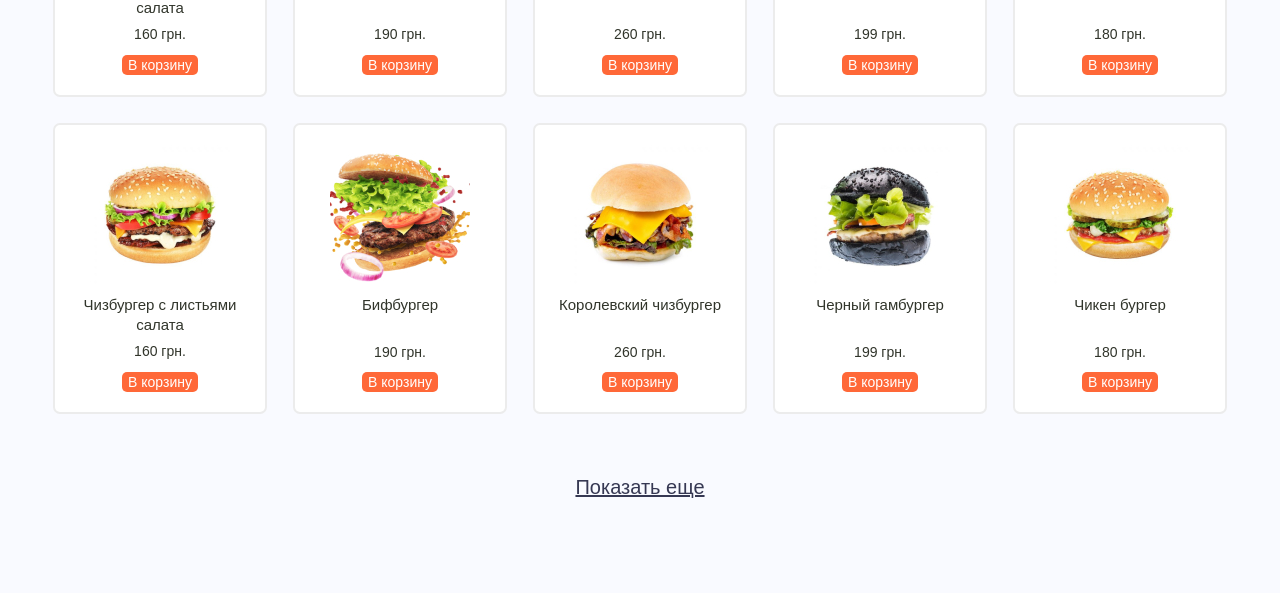
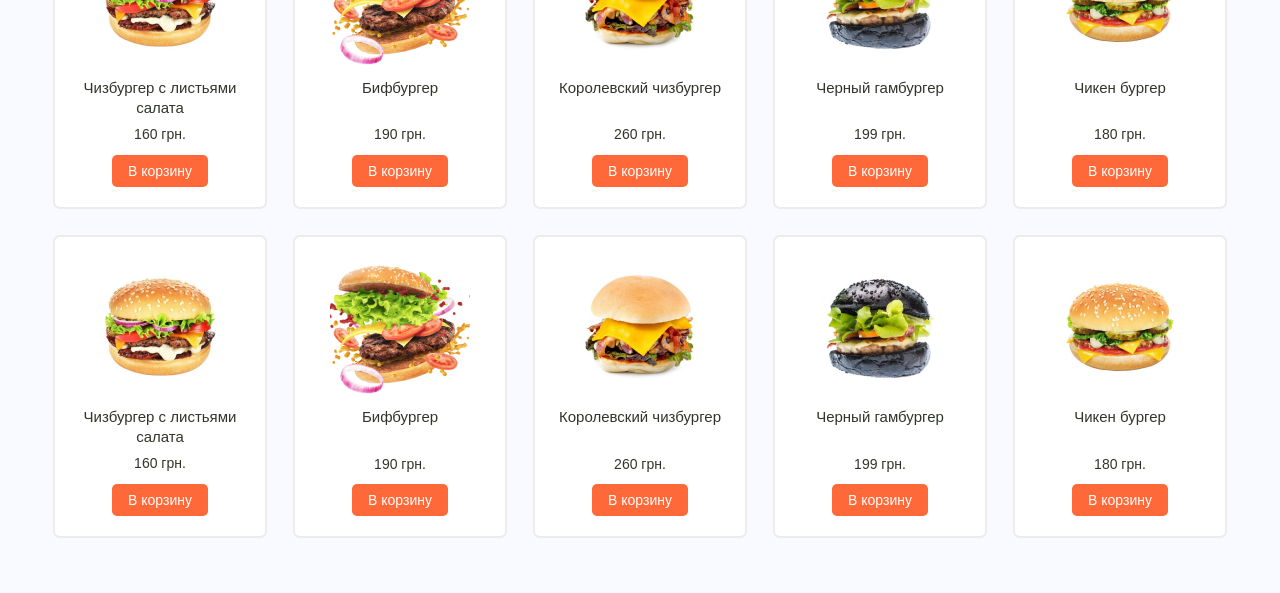
Before and after one commit to magpie90/food, a website: page app/index.html in a window 1280 px wide. Shown: the part 1258-1851 px from the top of the page. Drawn offline with nearby package versions, Linux system fonts and the light colour scheme; files that its build step writes are made by us from their sources.

Commit message:
some fix

```diff
--- a/app/index.html
+++ b/app/index.html
@@ -69,7 +69,7 @@
 
                 </div>
               </div>
-              <div class="hero__guy" style="background-image:url(images/ScooterGuy.png);"></div>
+              <div class="hero__guy" style="background-image:url(images/ScooterGuy.svg);"></div>
             </div>
           </div>
         </section>
@@ -243,7 +243,7 @@
                     </a>
                   </header>
                   <span class="product-card__price">160 грн.</span>
-                  <button class="button">
+                  <button class="button product-card__button">
                     В корзину</button>
                 </article>
               </li>
@@ -257,7 +257,7 @@
                     </a>
                   </header>
                   <span class="product-card__price">190 грн.</span>
-                  <button class="button">
+                  <button class="button product-card__button">
                     В корзину</button>
                 </article>
               </li>
@@ -271,7 +271,7 @@
                     </a>
                   </header>
                   <span class="product-card__price">260 грн.</span>
-                  <button class="button">
+                  <button class="button product-card__button">
                     В корзину</button>
                 </article>
               </li>
@@ -285,7 +285,7 @@
                     </a>
                   </header>
                   <span class="product-card__price">199 грн.</span>
-                  <button class="button">
+                  <button class="button product-card__button">
                     В корзину</button>
                 </article>
               </li>
@@ -299,7 +299,7 @@
                     </a>
                   </header>
                   <span class="product-card__price">180 грн.</span>
-                  <button class="button">
+                  <button class="button product-card__button">
                     В корзину</button>
                 </article>
               </li>
@@ -313,7 +313,7 @@
                     </a>
                   </header>
                   <span class="product-card__price">160 грн.</span>
-                  <button class="button">
+                  <button class="button product-card__button">
                     В корзину</button>
                 </article>
               </li>
@@ -327,7 +327,7 @@
                     </a>
                   </header>
                   <span class="product-card__price">190 грн.</span>
-                  <button class="button">
+                  <button class="button product-card__button">
                     В корзину</button>
                 </article>
               </li>
@@ -341,7 +341,7 @@
                     </a>
                   </header>
                   <span class="product-card__price">260 грн.</span>
-                  <button class="button">
+                  <button class="button product-card__button">
                     В корзину</button>
                 </article>
               </li>
@@ -355,7 +355,7 @@
                     </a>
                   </header>
                   <span class="product-card__price">199 грн.</span>
-                  <button class="button">
+                  <button class="button product-card__button">
                     В корзину</button>
                 </article>
               </li>
@@ -369,7 +369,7 @@
                     </a>
                   </header>
                   <span class="product-card__price">180 грн.</span>
-                  <button class="button">
+                  <button class="button product-card__button">
                     В корзину</button>
                 </article>
               </li>
--- a/app/scss/style.scss
+++ b/app/scss/style.scss
@@ -88,7 +88,7 @@
 
   &__items {
     display: flex;
-    margin-right: 62px;
+    margin-right: 42px;
   }
 
   &__item:not(:last-child) {
@@ -205,6 +205,7 @@
   &__inner {
     display: flex;
     justify-content: space-between;
+    align-items: center;
   }
 
   &__content {
@@ -216,7 +217,7 @@
 
   &__title {
     @extend%Rubik-500;
-    font-weight: 500;
+    font-weight: 600;
     font-size: 66px;
     line-height: 85px;
     text-transform: uppercase;
@@ -265,8 +266,8 @@
   }*/
   &__guy {
     display: block;
-    width: 460px;
-    height: 560px;
+    width: 560px;
+    height: 660px;
     background-size: cover;
   }
 }
@@ -411,6 +412,10 @@
     line-height: 1.4;
     font-weight: 500;
     margin-bottom: 10px;
+  }
+
+  &__button {
+    padding: 7px 16px;
   }
 }
 
```
